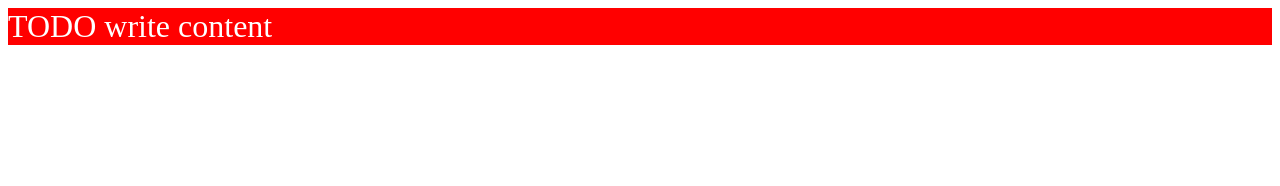
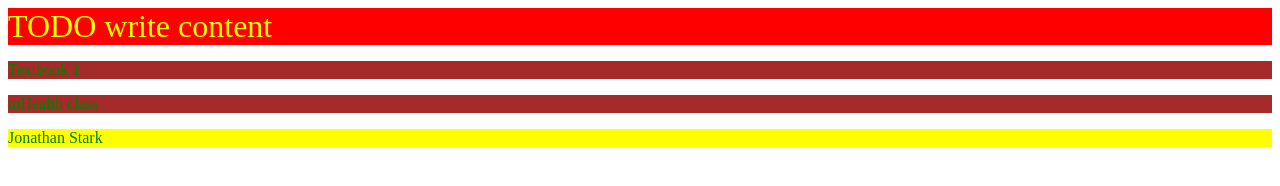
Before and after one commit to mwunger-soic/cssbasic, a plain HTML site: page public_html/index.html in a window 1280 px wide. Drawn offline with Linux system fonts and the light colour scheme.

Commit message:
Daniel's First CSS

```diff
--- a/public_html/css_style.css
+++ b/public_html/css_style.css
@@ -1,10 +1,9 @@
-/*
-To change this license header, choose License Headers in Project Properties.
-To change this template file, choose Tools | Templates
-and open the template in the editor.
-*/
-/*
-    Created on : May 27, 2015, 7:07:01 PM
-    Author     : Daniel Spivey
-.style p {background-color: red}
-          "; font-size: xx-large; color: white">}
+
+.style {background-color: red;
+font-size: xx-large;          color:yellow}
+.textbook p {
+background: brown; color: green;
+}
+.textbook p.author {
+background: yellow;
+}
--- a/public_html/index.html
+++ b/public_html/index.html
@@ -5,8 +5,14 @@
         <title>TODO supply a title</title>
         <meta charset="UTF-8">
         <meta name="viewport" content="width=device-width, initial-scale=1.0">
+        <link href="css_style.css" rel="stylesheet" type="text/css"/>
     </head>
     <body>
-        <div style="background-color: red; font-size: xx-large; color: white">TODO write content</div>
+        <div class="style">TODO write content</div>
+        <div class="textbook">
+<p>Textbook 1</p>
+<p>mHealth class</p>
+<p class="author">Jonathan Stark</p>
+</div>
     </body>
 </html>
```
